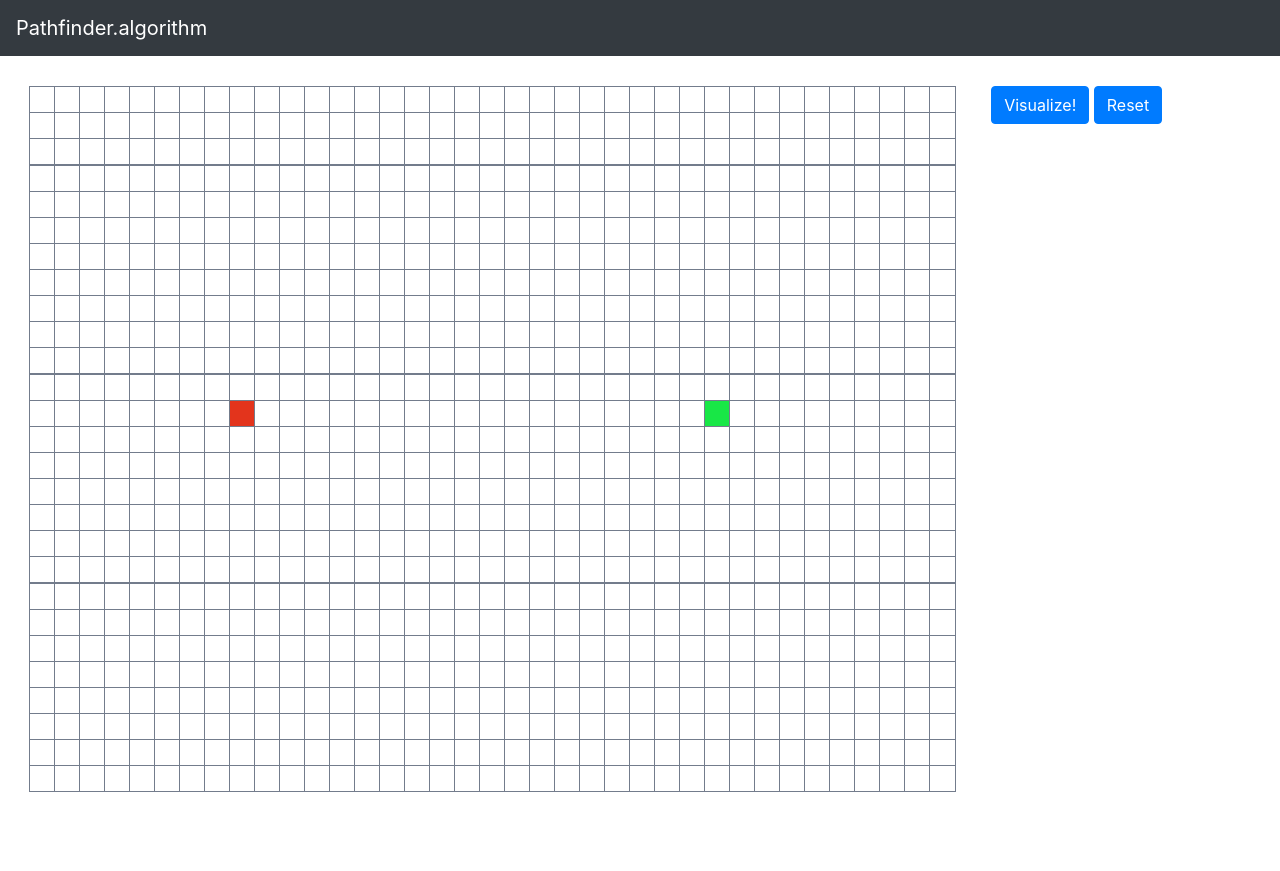
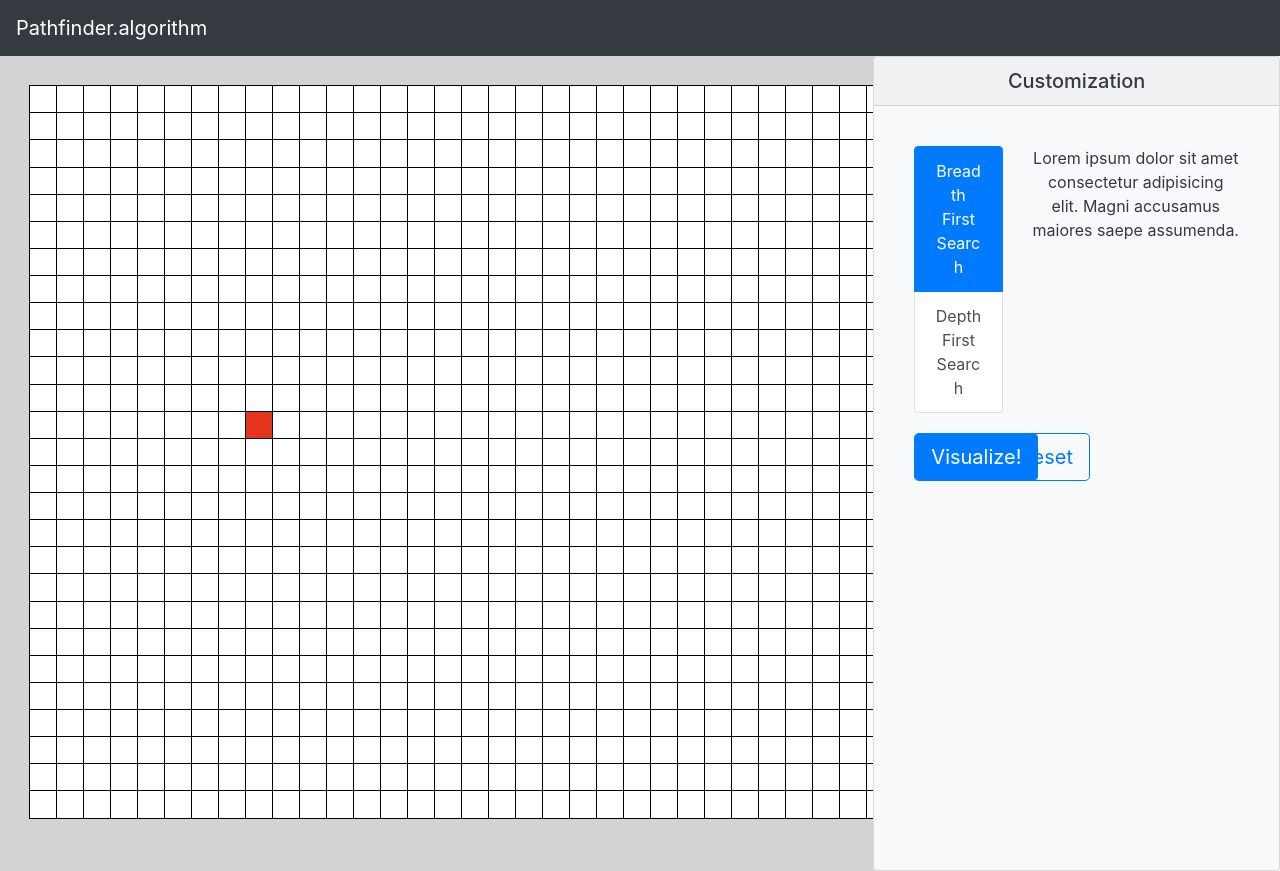
Before and after one commit to zohaibxrehman/PathfindingVisualizer, a React (Create React App) app: page / in a window 1280 px wide. Before the commit the page ends 821 px from the top, so only its background shows below. Built offline with nearby package versions, Linux system fonts and the light colour scheme.

Commit message:
Improved overall UI and added static button for switching algorithms

```diff
--- a/src/components/Board.jsx
+++ b/src/components/Board.jsx
@@ -4,7 +4,10 @@ import Node from './Node';
 export class Board extends Component {
 	getStyle() {
 		return {
-			padding: '30px'
+			padding: '30px',
+			backgroundColor: 'lightGray',
+			height: '815px',
+			float: 'left'
 		};
 	}
 
--- a/src/components/Customisation.jsx
+++ b/src/components/Customisation.jsx
@@ -1,24 +1,82 @@
 import React, { Component } from 'react';
-import { Form, Button } from 'react-bootstrap';
+import { Row, Col, Form, Button, ListGroup, Tab, Card } from 'react-bootstrap';
 
 export class Customisation extends Component {
 	getStyle() {
 		return {
-			padding: '30px'
+			margin: '0px'
 		};
 	}
 
 	render() {
-		const { visualize, reset } = this.props;
+		const { visualize, reset, changeAlgorithm } = this.props;
 		return (
 			<div style={this.getStyle()}>
 				<Form>
-					<span onClick={() => visualize()}>
-						<Button variant="primary">Visualize!</Button>{' '}
-					</span>
-					<span onClick={() => reset()}>
-						<Button variant="primary">Reset</Button>{' '}
-					</span>
+					<Card bg="light" text="dark" style={{ height: '815px' }}>
+						<Card.Header as="h5">Customization</Card.Header>
+						<Card.Body>
+							<div style={{ margin: '20px' }}>
+								<Tab.Container id="list-group-tabs-example" defaultActiveKey="#bfs">
+									<Row>
+										<Col sm={4}>
+											<ListGroup>
+												<ListGroup.Item
+													action
+													href="#bfs"
+													onClick={() => {
+														changeAlgorithm('bfs');
+													}}
+												>
+													Breadth First Search
+												</ListGroup.Item>
+												<ListGroup.Item
+													action
+													href="#dfs"
+													onClick={() => {
+														changeAlgorithm('dfs');
+													}}
+												>
+													Depth First Search
+												</ListGroup.Item>
+											</ListGroup>
+										</Col>
+										<Col sm={8}>
+											<Tab.Content>
+												<Tab.Pane eventKey="#bfs">
+													Lorem ipsum dolor sit amet consectetur adipisicing elit. Magni
+													accusamus maiores saepe assumenda.
+												</Tab.Pane>
+												<Tab.Pane eventKey="#dfs">
+													Possimus incidunt saepe adipisci quae fuga expedita dicta nobis modi
+													consectetur, recusandae, eos iste in iure ipsum, laboriosam libero
+													officiis!
+												</Tab.Pane>
+											</Tab.Content>
+										</Col>
+									</Row>
+								</Tab.Container>
+							</div>
+							<div style={{ margin: '20px' }}>
+								<Row>
+									<Col md={{ span: 2 }}>
+										<span onClick={() => visualize()}>
+											<Button variant="primary" size="lg">
+												Visualize!
+											</Button>{' '}
+										</span>
+									</Col>
+									<Col md={{ span: 2, offset: 1 }}>
+										<span onClick={() => reset()}>
+											<Button variant="outline-primary" size="lg">
+												Reset
+											</Button>{' '}
+										</span>
+									</Col>
+								</Row>
+							</div>
+						</Card.Body>
+					</Card>
 				</Form>
 			</div>
 		);
--- a/src/components/Node.jsx
+++ b/src/components/Node.jsx
@@ -5,13 +5,11 @@ export class Node extends Component {
 	getStyle() {
 		const { type } = this.props;
 		const style = {
-			// borderRadius: '5px',
 			display: 'inline-block',
-			outline: '1px solid #737C8C',
-			height: '25px',
-			// margin: '1rem',
-			// position: 'relative',
-			width: '25px'
+			outline: '1px solid black',
+			height: '27px',
+			padding: '0px',
+			width: '27px'
 		};
 
 		if (type === 'regular') {
--- a/src/components/Pathfinder.jsx
+++ b/src/components/Pathfinder.jsx
@@ -7,10 +7,13 @@ import { breadthFirstSearch } from '../path_algorithms/breadthFirstSearch';
 
 import { Row, Col } from 'react-bootstrap';
 
+const TOTAL_ROWS = 27;
+const TOTAL_COLS = 45;
+
 const START_NODE_ROW = 12;
 const START_NODE_COL = 8;
 const END_NODE_ROW = 12;
-const END_NODE_COL = 27;
+const END_NODE_COL = 35;
 
 export class Pathfinder extends Component {
 	constructor() {
@@ -18,7 +21,8 @@ export class Pathfinder extends Component {
 		this.state = {
 			nodes: [],
 			isMouseDown: false,
-			mode: 'draw'
+			mode: 'draw',
+			algorithm: 'bfs'
 		};
 	}
 
@@ -56,6 +60,11 @@ export class Pathfinder extends Component {
 		this.setState({ isMouseDown: false });
 	}
 
+	changeAlgorithm(newAlg) {
+		this.setState({ algorithm: newAlg });
+		console.log(this.state.algorithm);
+	}
+
 	visualize() {
 		const { nodes } = this.state;
 		const startNode = nodes[START_NODE_ROW][START_NODE_COL];
@@ -67,16 +76,16 @@ export class Pathfinder extends Component {
 			setTimeout(() => {
 				curr = visitedNodes[i];
 				document.getElementById(`node_${curr.row}_${curr.column}`).className = 'node visited';
-			}, 10 * i);
+			}, 5 * i);
 		}
 		setTimeout(() => {
 			for (let i = 0; i < path.length; i++) {
 				setTimeout(() => {
 					curr = path[i];
 					document.getElementById(`node_${curr.row}_${curr.column}`).className = 'node shortest-path';
-				}, 50 * i);
+				}, 30 * i);
 			}
-		}, 10 * visitedNodes.length);
+		}, 5 * visitedNodes.length);
 	}
 
 	reset() {
@@ -93,7 +102,7 @@ export class Pathfinder extends Component {
 			<div>
 				<NavBar />
 				<Row>
-					<Col lg={8} md={12}>
+					<Col lg={{ span: 8 }}>
 						<Board
 							nodes={nodes}
 							isMouseDown={isMouseDown}
@@ -102,8 +111,12 @@ export class Pathfinder extends Component {
 							onMouseUp={() => this.handleMouseUp()}
 						/>
 					</Col>
-					<Col lg={4} md={12}>
-						<Customisation visualize={() => this.visualize()} reset={() => this.reset()} />
+					<Col lg={{ span: 4, offset: 0 }}>
+						<Customisation
+							visualize={() => this.visualize()}
+							reset={() => this.reset()}
+							changeAlgorithm={(newAlg) => this.changeAlgorithm(newAlg)}
+						/>
 					</Col>
 				</Row>
 			</div>
@@ -115,9 +128,9 @@ export class Pathfinder extends Component {
 
 const createNodes = () => {
 	const nodes = [];
-	for (let row = 0; row < 27; row++) {
+	for (let row = 0; row < TOTAL_ROWS; row++) {
 		const rowNodes = [];
-		for (let column = 0; column < 37; column++) {
+		for (let column = 0; column < TOTAL_COLS; column++) {
 			rowNodes.push(createNodeObject(row, column));
 		}
 		nodes.push(rowNodes);
--- a/src/components/animation.css
+++ b/src/components/animation.css
@@ -13,15 +13,15 @@
 @keyframes stretch {
 	0% {
 		transform: scale(0.95);
-		background-color: cyan;
+		background-color: yellow;
 		border-radius: 35%;
 	}
 	50% {
-		background-color: blue;
+		background-color: darkorange;
 	}
 	100% {
 		transform: scale(1.2);
-		background-color: midnightblue;
+		background-color: orangered;
 	}
 }
 
@@ -39,16 +39,16 @@
 @keyframes spread {
 	0% {
 		transform: scale(0.6);
-		background-color: orangered;
+		background-color: cyan;
 	}
 
 	50% {
 		transform: scale(1.2);
-		background-color: yellow;
+		background-color: midnightblue;
 	}
 
 	100% {
 		transform: scale(1);
-		background-color: orange;
+		background-color: royalblue;
 	}
 }
```
